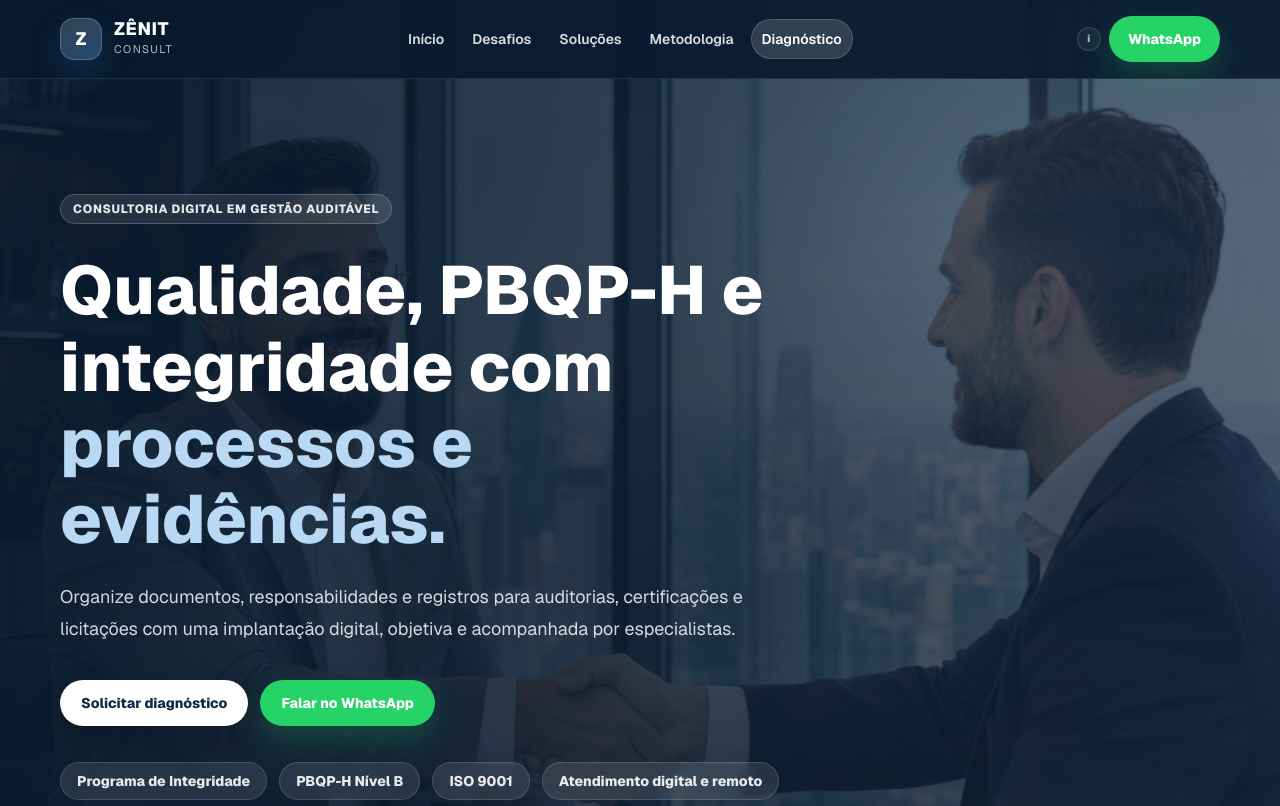
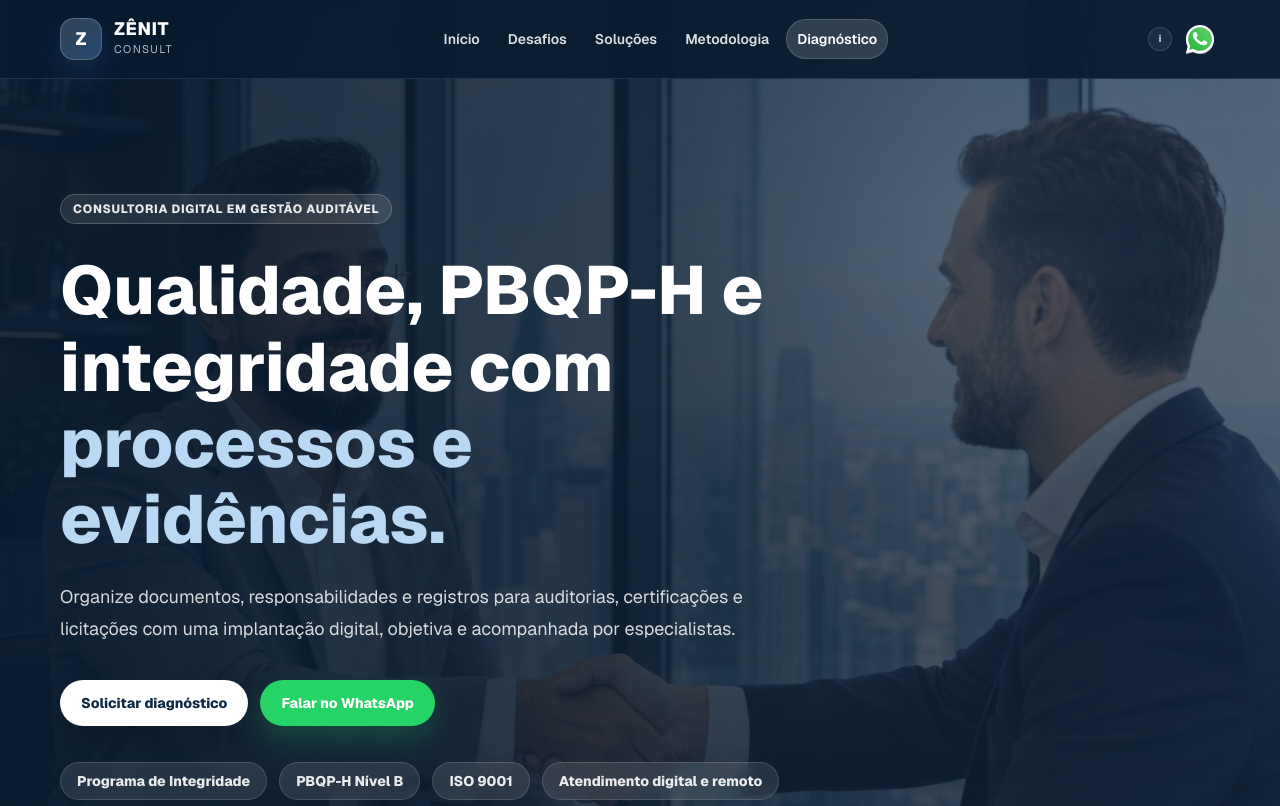
Before and after one commit to mateusb12/zenit, a Next.js app: page / in a window 1280 px wide. Shown: the top 806 px of the page. Built offline with nearby package versions, Linux system fonts and the light colour scheme.

Commit message:
feat(header): Replace WhatsApp button with icon and update asset path handling

```diff
--- a/components/site/Header.tsx
+++ b/components/site/Header.tsx
@@ -1,8 +1,8 @@
-import { ButtonLink } from "@/components/site/ButtonLink";
 import { HeaderNav } from "@/components/site/HeaderNav";
 import { VersionInfoButton } from "@/components/site/VersionInfoButton";
 import { containerClass } from "@/components/site/tailwind";
 import { whatsappHref } from "@/data/landing";
+import { publicAssetPath } from "@/data/siteAssets";
 
 export function Header() {
   return (
@@ -31,15 +31,21 @@ export function Header() {
         <div className="flex min-w-max items-center gap-2">
           <VersionInfoButton />
 
-          <ButtonLink
+          <a
             href={whatsappHref}
             target="_blank"
             rel="noopener noreferrer"
-            variant="whatsapp"
-            className="min-h-[42px] px-[18px] max-[680px]:min-h-10 max-[680px]:px-3.5 max-[680px]:py-2.5"
+            aria-label="Falar com a ZÊNIT pelo WhatsApp"
+            title="WhatsApp"
+            className="grid h-10 w-10 place-items-center rounded-full transition-[transform,filter] duration-200 hover:-translate-y-0.5 hover:brightness-110 focus:outline-none focus:ring-2 focus:ring-[#25d366]/45"
           >
-            WhatsApp
-          </ButtonLink>
+            <img
+              src={publicAssetPath("whatsapp.svg")}
+              alt=""
+              aria-hidden="true"
+              className="h-8 w-8 object-contain"
+            />
+          </a>
         </div>
       </div>
     </header>
```
Also changed, not shown: public/whatsapp.svg (added).
